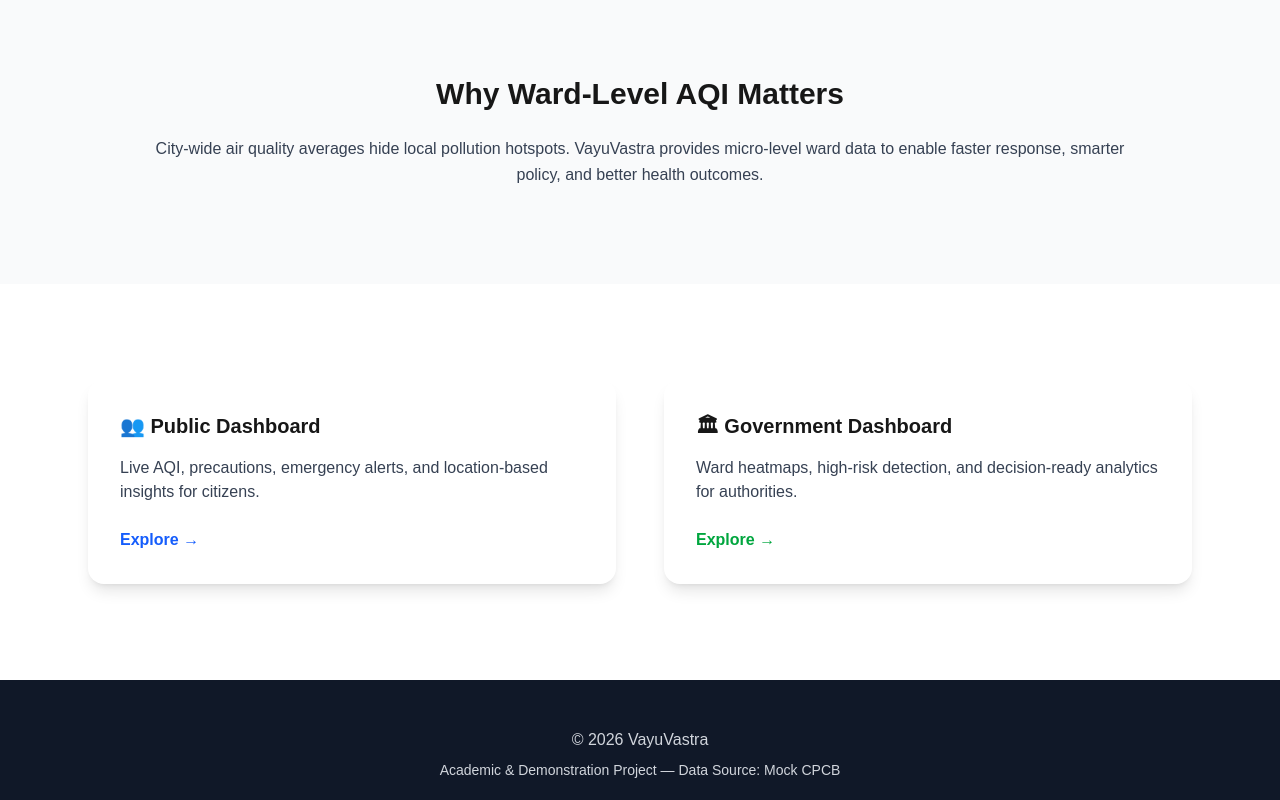
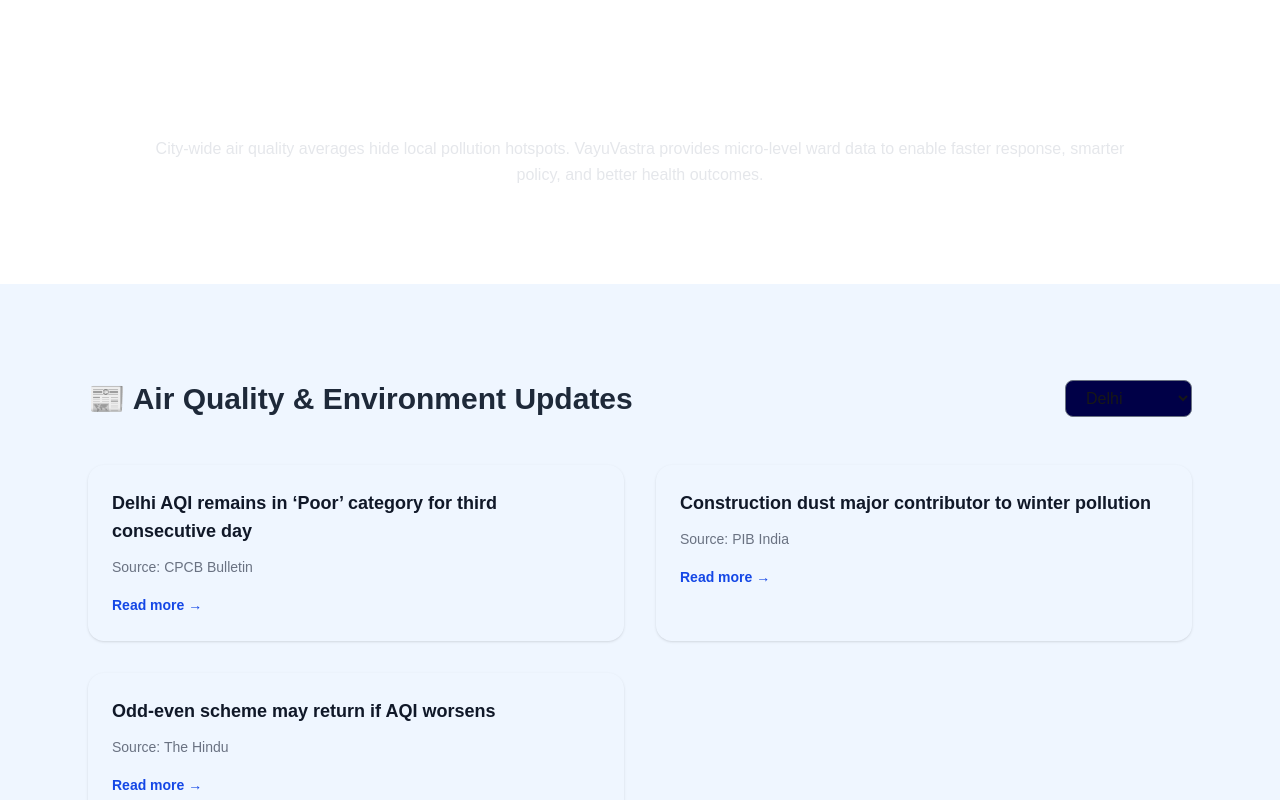
Before and after one commit to VayuRakshaks/VayuVastra, a Next.js app in the folder frontend/: page / in a window 1280 px wide. Shown: the part 820-1620 px from the top of the page. Built offline with nearby package versions, Linux system fonts and the light colour scheme.

Commit message:
news section

```diff
--- a/frontend/app/page.tsx
+++ b/frontend/app/page.tsx
@@ -1,8 +1,74 @@
 "use client";
 
+import { useState } from "react";
 import Navbar from "@/components/Navbar";
 
+/* 📰 MOCK NEWS DATA (CITY-WISE) */
+const CITY_NEWS: Record<
+  string,
+  { title: string; source: string; link: string }[]
+> = {
+  Delhi: [
+    {
+      title: "Delhi AQI remains in ‘Poor’ category for third consecutive day",
+      source: "CPCB Bulletin",
+      link: "https://cpcb.nic.in/air-quality-monitoring/",
+    },
+    {
+      title: "Construction dust major contributor to winter pollution",
+      source: "PIB India",
+      link: "https://pib.gov.in/PressReleasePage.aspx",
+    },
+    {
+      title: "Odd-even scheme may return if AQI worsens",
+      source: "The Hindu",
+      link: "https://www.thehindu.com/news/cities/Delhi/",
+    },
+  ],
+
+  Mumbai: [
+    {
+      title: "Mumbai AQI deteriorates near industrial belts",
+      source: "MPCB Report",
+      link: "https://mpcb.gov.in/air-quality",
+    },
+    {
+      title: "Vehicular emissions spike during peak hours",
+      source: "Times of India",
+      link: "https://timesofindia.indiatimes.com/city/mumbai",
+    },
+  ],
+
+  Bengaluru: [
+    {
+      title: "Bengaluru sees rise in PM2.5 due to traffic congestion",
+      source: "KSPCB",
+      link: "https://kspcb.karnataka.gov.in/",
+    },
+    {
+      title: "Citizens urged to reduce private vehicle usage",
+      source: "Deccan Herald",
+      link: "https://www.deccanherald.com/city/bengaluru",
+    },
+  ],
+
+  Chennai: [
+    {
+      title: "Air quality stable but humidity impacts pollution levels",
+      source: "TNPCB",
+      link: "https://tnpcb.gov.in/",
+    },
+    {
+      title: "Industrial emissions under monitoring",
+      source: "The Hindu",
+      link: "https://www.thehindu.com/news/cities/chennai/",
+    },
+  ],
+};
+
 export default function LandingPage() {
+  const [selectedCity, setSelectedCity] = useState("Delhi");
+
   return (
     <>
       <Navbar />
@@ -17,10 +83,8 @@ export default function LandingPage() {
           backgroundPosition: "center",
         }}
       >
-        {/* Overlay */}
         <div className="absolute inset-0 bg-black/60" />
 
-        {/* Content */}
         <div className="relative z-10 max-w-4xl px-6 text-white">
           <h1 className="text-4xl md:text-6xl font-bold leading-tight">
             Ward-wise Air Quality <br /> Intelligence for India
@@ -50,12 +114,12 @@ export default function LandingPage() {
       </section>
 
       {/* ABOUT */}
-      <section className="py-24 bg-gray-50">
+      <section className="py-24 bg-balck-600 text-white">
         <div className="max-w-5xl mx-auto px-6 text-center">
           <h2 className="text-3xl font-bold mb-6">
             Why Ward-Level AQI Matters
           </h2>
-          <p className="text-gray-700 leading-relaxed">
+          <p className="text-gray-200 leading-relaxed">
             City-wide air quality averages hide local pollution hotspots.
             VayuVastra provides micro-level ward data to enable faster response,
             smarter policy, and better health outcomes.
@@ -63,40 +127,56 @@ export default function LandingPage() {
         </div>
       </section>
 
-      {/* DASHBOARDS */}
-      <section className="py-24 bg-white">
-        <div className="max-w-6xl mx-auto px-6 grid md:grid-cols-2 gap-12">
-          <div className="p-8 rounded-2xl shadow-lg hover:scale-105 transition">
-            <h3 className="text-xl font-semibold mb-4">
-              👥 Public Dashboard
-            </h3>
-            <p className="text-gray-700 mb-6">
-              Live AQI, precautions, emergency alerts, and location-based
-              insights for citizens.
-            </p>
-            <a
-              href="/home"
-              className="inline-block text-blue-600 font-semibold"
+      {/* 📰 LIVE CITY-WISE NEWS */}
+      <section className="py-24 bg-blue-50">
+        <div className="max-w-6xl mx-auto px-6">
+          <div className="flex flex-col md:flex-row items-center justify-between mb-12">
+            <h2 className="text-3xl font-bold text-gray-800">
+              📰 Air Quality & Environment Updates
+            </h2>
+
+            {/* City Selector */}
+            <select
+              value={selectedCity}
+              onChange={(e) => setSelectedCity(e.target.value)}
+              className="mt-4 md:mt-0 px-4 py-2 rounded-lg border border-gray-500 focus:outline-none focus:ring-2 focus:ring-blue-400 bg-[#000047]  text-font-medium"
             >
-              Explore →
-            </a>
+              {Object.keys(CITY_NEWS).map((city) => (
+                <option key={city}>{city}</option>
+              ))}
+            </select>
           </div>
 
-          <div className="p-8 rounded-2xl shadow-lg hover:scale-105 transition">
-            <h3 className="text-xl font-semibold mb-4">
-              🏛 Government Dashboard
-            </h3>
-            <p className="text-gray-700 mb-6">
-              Ward heatmaps, high-risk detection, and decision-ready analytics
-              for authorities.
-            </p>
-            <a
-              href="/government"
-              className="inline-block text-green-600 font-semibold"
-            >
-              Explore →
-            </a>
+          <div className="grid md:grid-cols-2 gap-8">
+            {CITY_NEWS[selectedCity].map((news, index) => (
+              <div
+                key={index}
+                className="bg--400 p-6 rounded-2xl shadow hover:shadow-lg transition"
+              >
+                <h3 className="text-lg font-semibold mb-3 text-gray-900">
+                  {news.title}
+                </h3>
+
+                <p className="text-sm text-gray-500 mb-4">
+                  Source: {news.source}
+                </p>
+
+                <a
+                  href={news.link}
+                  target="_blank"
+                  rel="noopener noreferrer"
+                  className="text-blue-700 font-semibold text-sm hover:underline"
+                >
+                  Read more →
+                </a>
+              </div>
+            ))}
           </div>
+
+          <p className="text-center text-sm text-gray-500 mt-10">
+            News feed shown using demo data. Live integration supported via
+            official government and verified news APIs.
+          </p>
         </div>
       </section>
 
```
